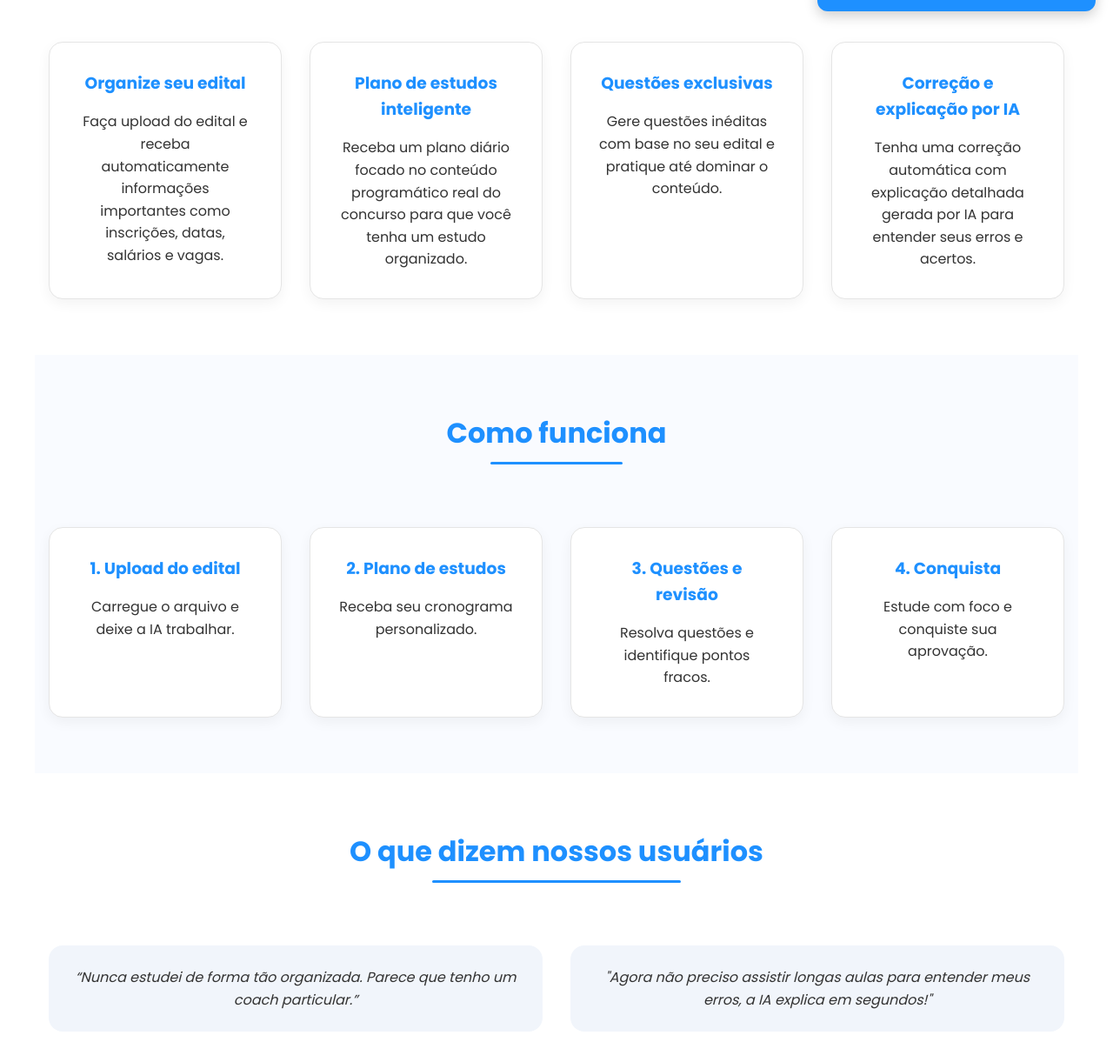
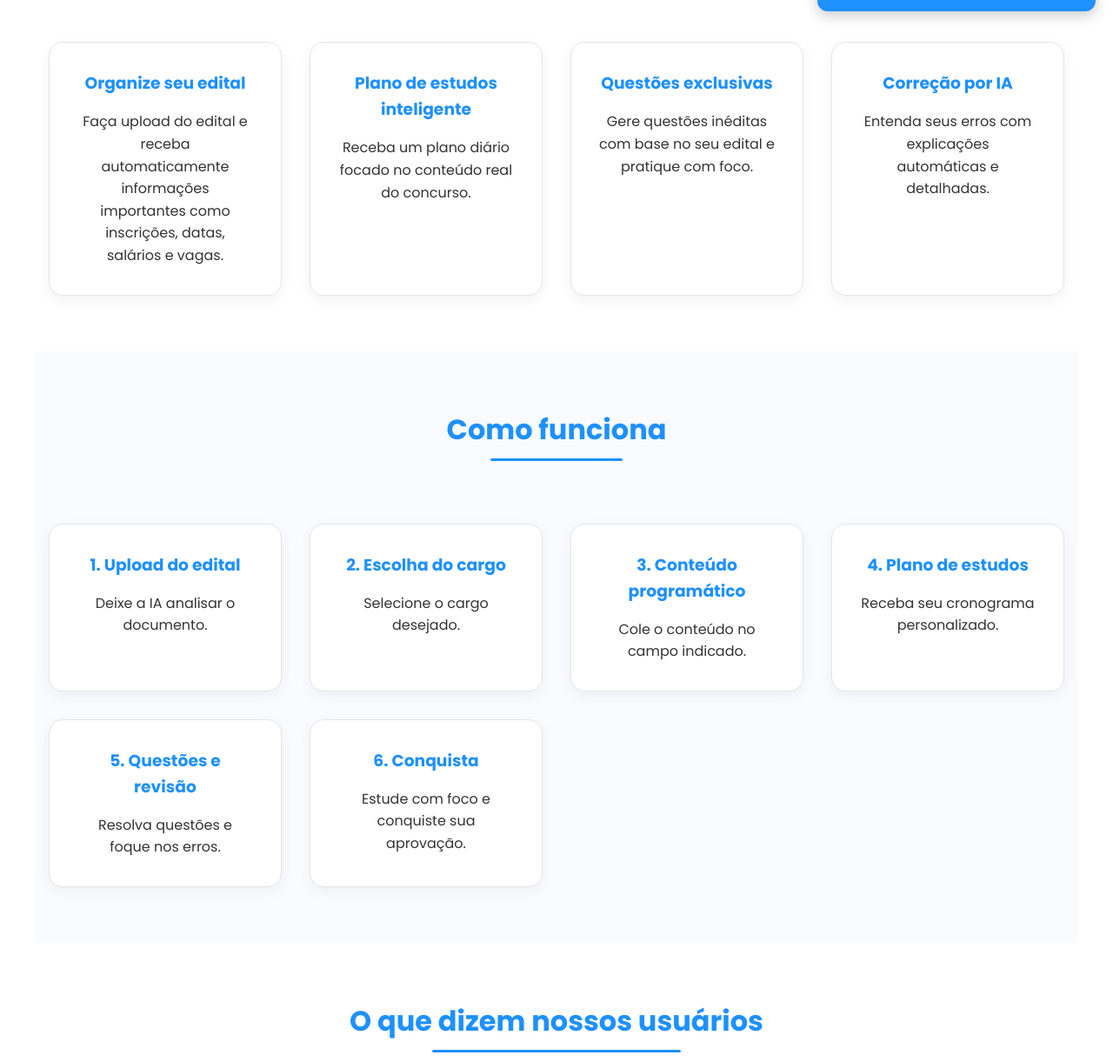
Before and after one commit to acbjgit/aprovia, a plain HTML site: page index.html in a window 1280 px wide. Shown: the part 767-1988 px from the top of the page at 87% size. Drawn offline with Linux system fonts and the light colour scheme.

Commit message:
Update index.html

```diff
--- a/index.html
+++ b/index.html
@@ -11,7 +11,7 @@
   <!-- Open Graph (para redes sociais) -->
   <meta property="og:title" content="AprovIA - Seu Assistente de Estudos com IA">
   <meta property="og:description" content="AprovIA é seu assistente inteligente para estudos. Organize conteúdos, simule questões e aprenda com IA de forma prática e eficiente.">
-  <meta property="og:image" content="https://exemplo.com/imagem-compartilhamento.jpg">
+  <meta property="og:image" content="https://github.com/acbjgit/image-blog/blob/main/logo.png">
   <meta property="og:type" content="website">
   <meta property="og:url" content="https://meu-assitente-de-estudo.vercel.app/">
   <link href="https://fonts.googleapis.com/css2?family=Poppins:wght@400;600;700&display=swap" rel="stylesheet">
@@ -224,15 +224,15 @@
       </div>
       <div class="card">
         <h3>Plano de estudos inteligente</h3>
-        <p>Receba um plano diário focado no conteúdo programático real do concurso para que você tenha um estudo organizado.</p>
+        <p>Receba um plano diário focado no conteúdo real do concurso.</p>
       </div>
       <div class="card">
         <h3>Questões exclusivas</h3>
-        <p>Gere questões inéditas com base no seu edital e pratique até dominar o conteúdo.</p>
+        <p>Gere questões inéditas com base no seu edital e pratique com foco.</p>
       </div>
       <div class="card">
-        <h3>Correção e explicação por IA</h3>
-        <p>Tenha uma correção automática com explicação detalhada gerada por IA para entender seus erros e acertos.</p>
+        <h3>Correção por IA</h3>
+        <p>Entenda seus erros com explicações automáticas e detalhadas.</p>
       </div>
     </div>
   </section>
@@ -240,10 +240,13 @@
   <section class="section" style="background:#f9fbff;">
     <h2>Como funciona</h2>
     <div class="steps">
-      <div class="card"><h3>1. Upload do edital</h3><p>Carregue o arquivo e deixe a IA trabalhar.</p></div>
-      <div class="card"><h3>2. Plano de estudos</h3><p>Receba seu cronograma personalizado.</p></div>
-      <div class="card"><h3>3. Questões e revisão</h3><p>Resolva questões e identifique pontos fracos.</p></div>
-      <div class="card"><h3>4. Conquista</h3><p>Estude com foco e conquiste sua aprovação.</p></div>
+      <div class="card"><h3>1. Upload do edital</h3><p>Deixe a IA analisar o documento.</p></div>
+      <div class="card"><h3>2. Escolha do cargo</h3><p>Selecione o cargo desejado.</p></div>
+      <div class="card"><h3>3. Conteúdo programático</h3><p>Cole o conteúdo no campo indicado.</p></div>
+      <div class="card"><h3>4. Plano de estudos</h3><p>Receba seu cronograma personalizado.</p></div>
+      <div class="card"><h3>5. Questões e revisão</h3><p>Resolva questões e foque nos erros.</p></div>
+      <div class="card"><h3>6. Conquista</h3><p>Estude com foco e conquiste sua aprovação.</p></div>
+
     </div>
   </section>
 
@@ -251,7 +254,7 @@
     <h2>O que dizem nossos usuários</h2>
     <div class="testimonials">
       <div class="testimonial">“Nunca estudei de forma tão organizada. Parece que tenho um coach particular.”</div>
-      <div class="testimonial">"Agora não preciso assistir longas aulas para entender meus erros, a IA explica em segundos!"</div>
+      <div class="testimonial">"A IA explica meus erros em segundos. Muito mais eficiente que aulas longas."</div>
     </div>
     <section class="section" id="btn">
 
```
